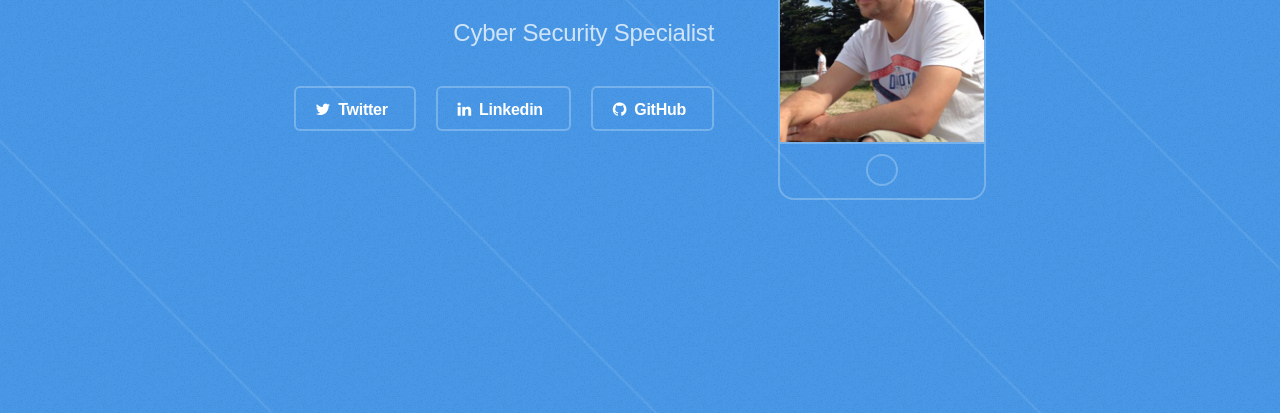
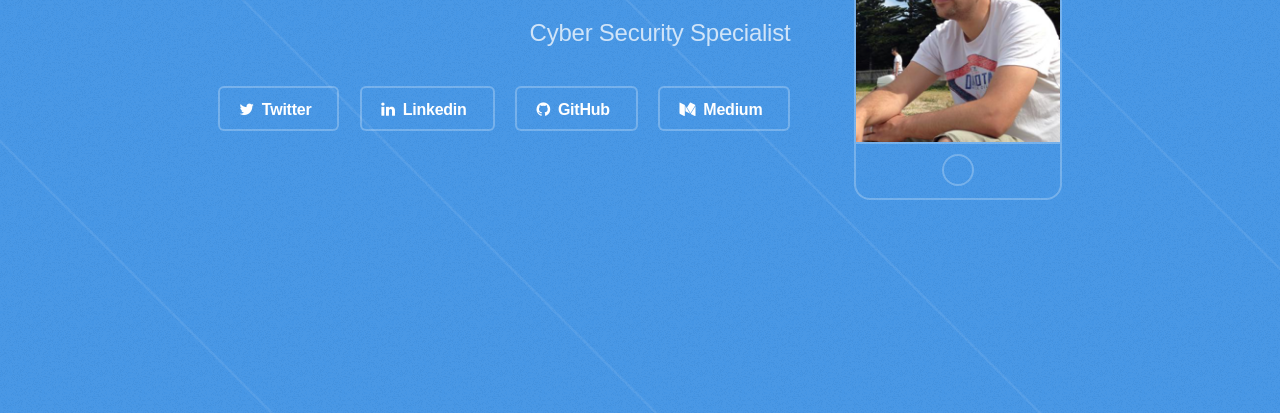
Before and after one commit to webantix/webantix.github.io, a plain HTML site: page index.html in a window 1280 px wide. Shown: the part 387-800 px from the top of the page. Drawn offline with Linux system fonts and the light colour scheme.

Commit message:
Adding Medium
Adding Medium blogging platform

```diff
--- a/assets/css/main.css
+++ b/assets/css/main.css
@@ -1,4 +1,4 @@
-@import url(font-awesome.min.css);
+
 
 /*
 	Fractal by HTML5 UP
--- a/index.html
+++ b/index.html
@@ -11,6 +11,7 @@
 		<meta name="viewport" content="width=device-width, initial-scale=1" />
 		<!--[if lte IE 8]><script src="assets/js/ie/html5shiv.js"></script><![endif]-->
 		<link rel="stylesheet" href="assets/css/main.css" />
+		<link rel="stylesheet" href="https://cdnjs.cloudflare.com/ajax/libs/font-awesome/4.7.0/css/font-awesome.min.css" />
 		<!--[if lte IE 8]><link rel="stylesheet" href="assets/css/ie8.css" /><![endif]-->
 		<!--[if lte IE 9]><link rel="stylesheet" href="assets/css/ie9.css" /><![endif]-->
 	</head>
@@ -26,6 +27,7 @@
 						<li><a target="_blank" href="https://www.twitter.com/Duncan_Alderson" class="button icon fa-twitter">Twitter</a></li>
 						<li><a target="_blank" href="https://au.linkedin.com/in/duncanalderson" class="button icon fa-linkedin">Linkedin</a></li>
 						<li><a target="_blank" href="https://github.com/webantix" class="button icon fa-github">GitHub</a></li>
+						<li><a target="_blank" href="https://medium.com/@Duncan_Alderson" class="button icon fa-medium">Medium</a></li>
 					</ul>
 				</div>
 				<div class="image phone"><div class="inner"><img src="images/me.png" alt="" /></div></div>
```
